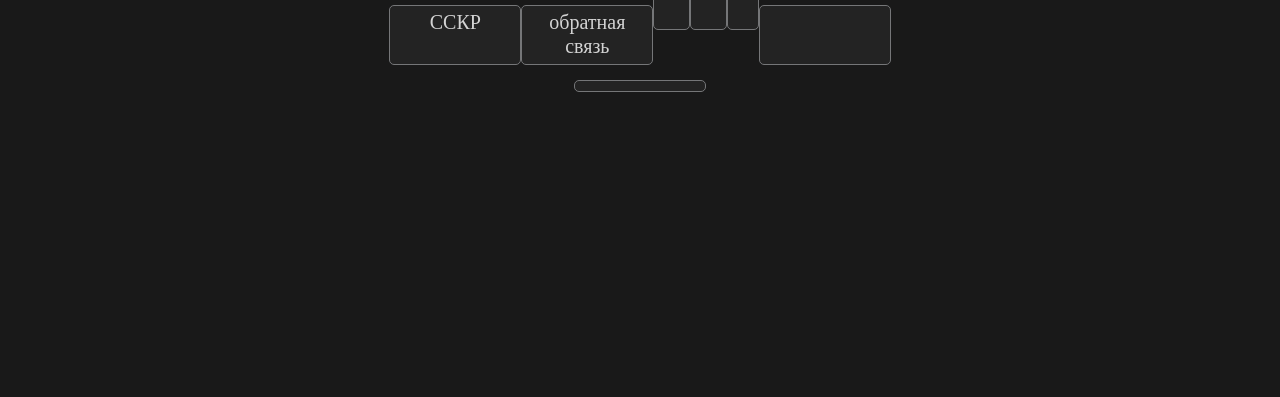
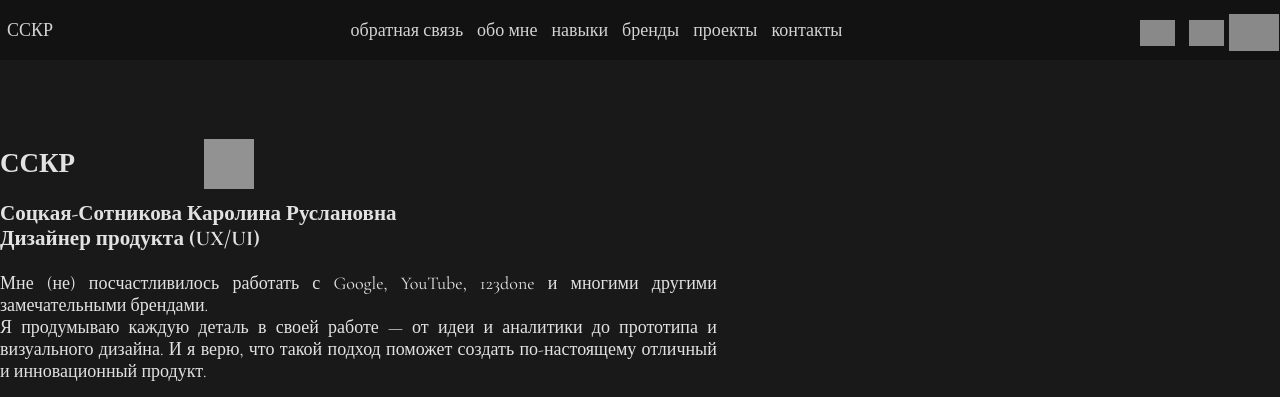
Before and after one commit to linakss/captcha2.0, a PHP site: page /sockayasotnikova/ in a window 1280 px wide. Shown: the top 397 px of the page. Before the commit the page ends 92 px from the top, so only its background shows below. Run offline with PHP 8.4, Linux system fonts and the light colour scheme; grey boxes are pictures that could not be loaded.

Commit message:
Add files via upload
обновленная версия. почти готова главная страница

```diff
--- a/index.php
+++ b/index.php
@@ -4,7 +4,7 @@
         <meta charset="UTF-8">
         <meta name="viewport" content="width=device-width, initial-scale=1.0">
         <title>Портфолио ССКР</title>
-        <link rel="stylesheet" href="style.css">
+        <link rel="stylesheet" href="styles.css">
 
         <link rel="preconnect" href="https://fonts.googleapis.com">
         <link rel="preconnect" href="https://fonts.gstatic.com" crossorigin>
@@ -12,37 +12,81 @@
     </head>
     <body>
         <header>
-            <a href="#">ССКР</a>
-            <a href="#" id="obrsvyaz">обратная связь</a>
+            <a href="http://localhost/sockayasotnikova/mdk03/1prr/index.php">ССКР</a>
+            <nav class="sections">
+                <a href="/sockayasotnikova/mdk03/1prr/captcha.html" id="obrsvyaz">обратная связь</a>
+                <a href="#about">обо мне</a>
+                <a href="#skills">навыки</a>
+                <a href="#brands">бренды</a>
+                <a href="#projects">проекты</a>
+                <a href="#contact">контакты</a>
+            </nav>
             <nav class="socseti">
-                <a href="#" alt="вк"><img src=""/>
-                <a href="#" alt="ватсап"><img src=""/>
-                <a href="#" alt="телеграм"><img src=""/>
+                <a href="#" alt="вк"><img class="pad" src="https://img.icons8.com/?size=100&id=2454&format=png&color=000000" width='35px'/></a>
+                <a href="#" alt="ватсап"><img class="pad" src="https://img.icons8.com/?size=100&id=16733&format=png&color=000000" width='35px'/></a>
+                <a href="#" alt="телеграм"><img src="https://img.icons8.com/?size=100&id=QP6ADhc43z2T&format=png&color=000000" width='50px' class="lefpad"/></a>
             </nav>
         </header>
         <main>
-            <section class="about">
+            <section id="about">
+                <h1>ССКР <img src="https://img.icons8.com/?size=100&id=JzrxXcjzbNYS&format=png&color=000000"/></h1>
+                <article class="leftabout"></article>
+                    <h3>Соцкая-Сотникова Каролина Руслановна<br>Дизайнер продукта (UX/UI)</h3>
+                    <p>Мне (не) посчастливилось работать с Google, YouTube, 123done и многими другими замечательными брендами.<br>Я продумываю каждую деталь в своей работе — от идеи и аналитики до прототипа и визуального дизайна. И я верю, что такой подход поможет создать по-настоящему отличный и инновационный продукт.</p>
+                </article>
+
+                <article class="righttabout"></article>
+                    <img src="https://sun1-15.userapi.com/s/v1/if2/GKBZIdjLR6KqyRvQuNVzngPLxvV-vFqXrWIiQFwg1tqTd_9jdyCq-GXundXoSCVqmvq3EF80uQe8uErZ7-pYVH5p.jpg?quality=95&crop=0,0,564,564&as=32x32,48x48,72x72,108x108,160x160,240x240,360x360,480x480,540x540&ava=1&u=v8MZXZnv8V5Uw6tQvlBXH28U_VBKQEjtFtt0J2fpJc8&cs=100x100"/>
+                </article>
+            </section>
+
+            <section id="preimuschestva">
+                <article class="preim1">
+                    <h2>15+</h2>
+                    <p>годы опыта</p>
+                </article>
+                <article class="preim2">
+                    <h2>100+</h2>
+                    <p>завершенные проекты</p>
+                </article>
+                <article>
+                    <h2>30+</h2>
+                    <p>довольные клиенты</p>
+                </article class="preim3">
+            </section>
+
+            <section id="skills">
+                <h2>Навыки</h2>
+                <article class="skill1">
+                    <b>пользовательский интерфейс</b>
+                    <b>брендинг</b>
+                    <b>веб-дизайн</b>
+                    <b>управление проектами</b>
+                    <b>менеджмент</b>
+                    <b>маркетинг</b>
+                </article>
+            </section>
+
+            <section id="brands">
+                <h2>Бренды</h2>
+                <article class="brands">
+                </article>
 
             </section>
 
 
-            <section class="skills">
-
+            <section id="projects">
+                <h2>Проекты</h2>
+                <b>я имела честь (не) работать с</b>
+                <article class="projectsleft">
+                </article>
             </section>
 
 
-            <section class="brands">
-
-            </section>
-
-
-            <section class="projects">
-
-            </section>
-
-
-            <section class="contact">
-
+            <section id="contact">
+                <h2>Контакты</h2>
+                <article class="contactleft">
+                </article>
             </section>
 
         </main>
--- /dev/null
+++ b/styles.css
@@ -0,0 +1,260 @@
+body {
+  font-family: "Cormorant Garamond", serif;
+  background-color: #191919;
+  color: #E2E2E2;
+  font-size: 18px;
+  height: 1500px;
+  margin: 0;
+  padding: 0;
+  display: flex;
+  flex-direction: column;
+  align-content: center;
+  justify-content: center;
+  align-items: center;
+}
+header{
+  position: fixed;
+  top: 0px;
+  width: 100%;
+  min-height: 25px;
+  max-height: 60px;
+  display: flex;
+  justify-content: space-between;
+  flex-direction: row;
+  flex-wrap: wrap;
+  align-content: center;
+  background-color: rgba(19, 19, 19, 0.97);
+  align-items: center;
+  z-index: 3;
+}
+
+.socseti,.sections {
+  display: flex;
+}
+
+header a{
+  background: none;
+  border: none;
+  width: auto;
+}
+a{
+  width: 100px;
+  color: #D3D3D3;
+  text-decoration: none;
+  text-align: center;
+  padding: 5px;
+  margin: 2px;
+}
+
+.socseti{
+  margin-top: 16px;
+}
+.lefpad{
+  margin: -6px -6px 0px -9px;
+  padding: 0px;
+}
+.pad, .lefpad{
+  filter: invert(35%) grayscale(100%);
+}
+
+.container {
+  min-width: 50%;
+  max-width: 90%;
+  padding: 20px;
+  text-align: justify;
+}
+
+h1 {
+  margin-bottom: 20px;
+}
+p  {
+  text-align: justify;
+  width: 70%;
+}
+span{
+  color: #757678;
+  font-weight: 700;
+}
+
+.captcha-container {
+  display: flex;
+  flex-direction: column;
+  align-items: center;
+  margin-bottom: 20px;
+}
+
+.captcha-image {
+  margin-bottom: 10px;
+  border: 1px solid #757678;
+  border-radius: 5px;
+}
+
+input[type="text"], button, .btn {
+  padding: 5px 15px;
+  width: 200px;
+  margin: 5px 0px 10px;
+  font-size: 20px;
+  font-family: "Cormorant Garamond", serif;
+  color: #D3D3D3;
+  background-color: #232323;
+  cursor: pointer;
+  border: 1px solid #757678;
+  border-radius: 5px;
+}
+
+button {
+transition: all 0.3s;
+width: 230px;
+}
+button:hover {
+  background-color: #D3D3D3;
+  color: #232323;
+}
+#about h1 img{
+  filter: invert(20%) grayscale(90%);
+  width: 50px;
+  height: 50px;
+  margin-bottom: -17px;
+  margin-left: 12%;
+}
+
+section{
+  border-bottom: 1px solid #757678;
+  width: 80%;
+}
+
+.pulse-button:hover {
+  background: none;
+}
+
+.pulse-button {
+  width: 120px;
+  height: 50px;
+  border: none;
+  background: none;
+  position: relative;
+  cursor: pointer;
+  outline: none;
+  z-index: 1000;
+}
+
+.pulse-button__rings {
+  border: 1px solid #757678;
+  position: absolute;
+  top: 0;
+  left: 0;
+  bottom: 0;
+  right: 0;
+  height: auto;
+  width: auto;
+  border-radius: 5px;
+  animation-duration: 1.6s;
+  animation-name: pulse_1;
+  animation-iteration-count: infinite;
+  z-index: -1;
+}
+
+.pulse-button__rings:nth-child(2) {
+  animation-name: pulse_2;
+}
+
+.pulse-button__rings:nth-child(3) {
+  animation-name: pulse_3;
+}
+@keyframes pulse_1 {
+  from {
+    opacity: 1;
+    transform: scale(0.7, 0.7);
+  }
+
+  to {
+    opacity: 0;
+    transform: scale(1, 1.1);
+  }
+}
+
+@keyframes pulse_2 {
+  from {
+    opacity: 1;
+    transform: scale(0.8, 0.8);
+  }
+
+  to {
+    opacity: 0;
+    transform: scale(1.1, 1.3);
+  }
+}
+
+@keyframes pulse_3 {
+  from {
+    opacity: 1;
+    transform: scale(0.9, 0.9);
+  }
+
+  to {
+    opacity: 0;
+    transform: scale(1.2, 1.5);
+  }
+}
+
+
+
+.cormorant-garamond-light {
+  font-family: "Cormorant Garamond", serif;
+  font-weight: 300;
+  font-style: normal;
+}
+
+.cormorant-garamond-regular {
+  font-family: "Cormorant Garamond", serif;
+  font-weight: 400;
+  font-style: normal;
+}
+
+.cormorant-garamond-medium {
+  font-family: "Cormorant Garamond", serif;
+  font-weight: 500;
+  font-style: normal;
+}
+
+.cormorant-garamond-semibold {
+  font-family: "Cormorant Garamond", serif;
+  font-weight: 600;
+  font-style: normal;
+}
+
+.cormorant-garamond-bold {
+  font-family: "Cormorant Garamond", serif;
+  font-weight: 700;
+  font-style: normal;
+}
+
+.cormorant-garamond-light-italic {
+  font-family: "Cormorant Garamond", serif;
+  font-weight: 300;
+  font-style: italic;
+}
+
+.cormorant-garamond-regular-italic {
+  font-family: "Cormorant Garamond", serif;
+  font-weight: 400;
+  font-style: italic;
+}
+
+.cormorant-garamond-medium-italic {
+  font-family: "Cormorant Garamond", serif;
+  font-weight: 500;
+  font-style: italic;
+}
+
+.cormorant-garamond-semibold-italic {
+  font-family: "Cormorant Garamond", serif;
+  font-weight: 600;
+  font-style: italic;
+}
+
+.cormorant-garamond-bold-italic {
+  font-family: "Cormorant Garamond", serif;
+  font-weight: 700;
+  font-style: italic;
+}
--- a/submit.php
+++ b/submit.php
@@ -21,7 +21,7 @@
                     if ($captchaInput === $_SESSION['captcha']) {
                         echo "<h1>Капча успешно пройдена!</h1><br>
                         <button class='pulse-button'>
-                        <a href='obrsvyaz.html' >Супер!</a>
+                        <a class='btn' href='obrsvyaz.html' >Супер!</a>
                         <span class='pulse-button__rings'></span>
                         <span class='pulse-button__rings'></span>
                         <span class='pulse-button__rings'></span>
```
Also changed, not shown: authorize.html (added), obrsvyaz.html (added).
